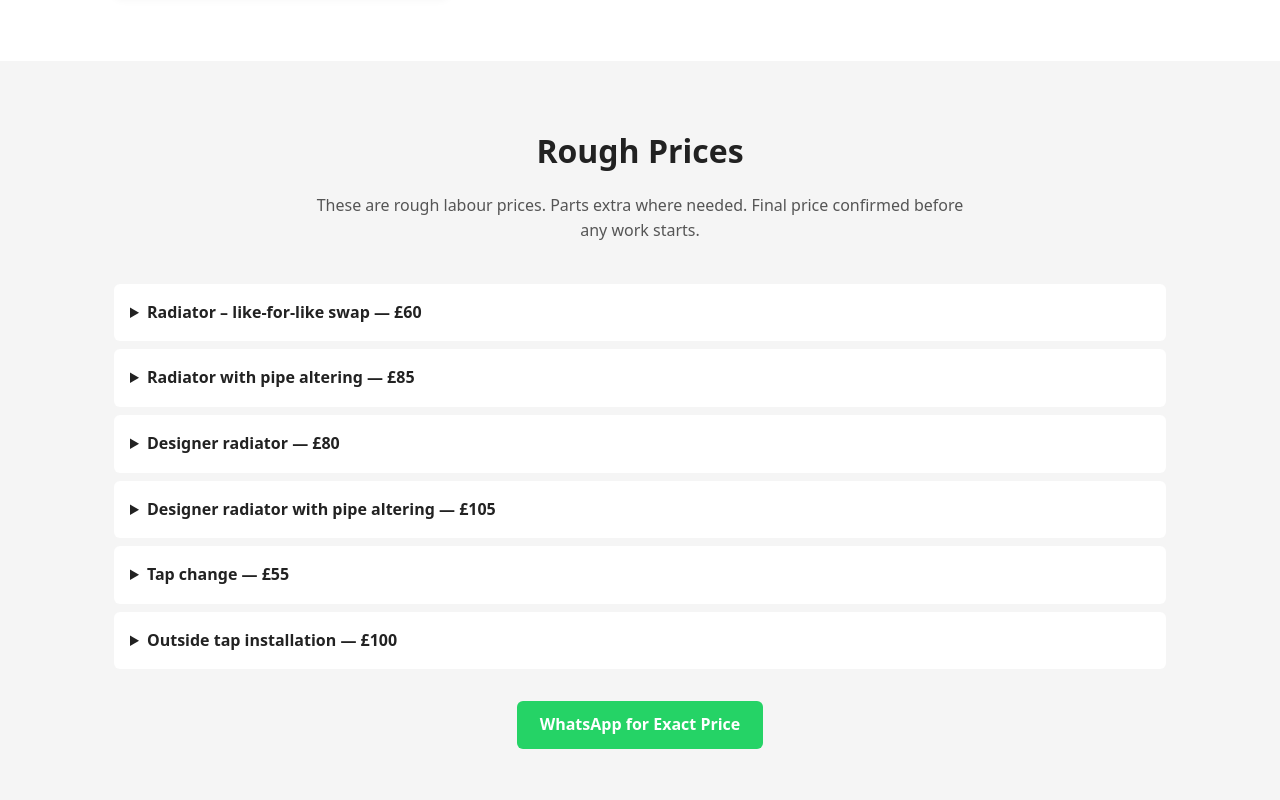
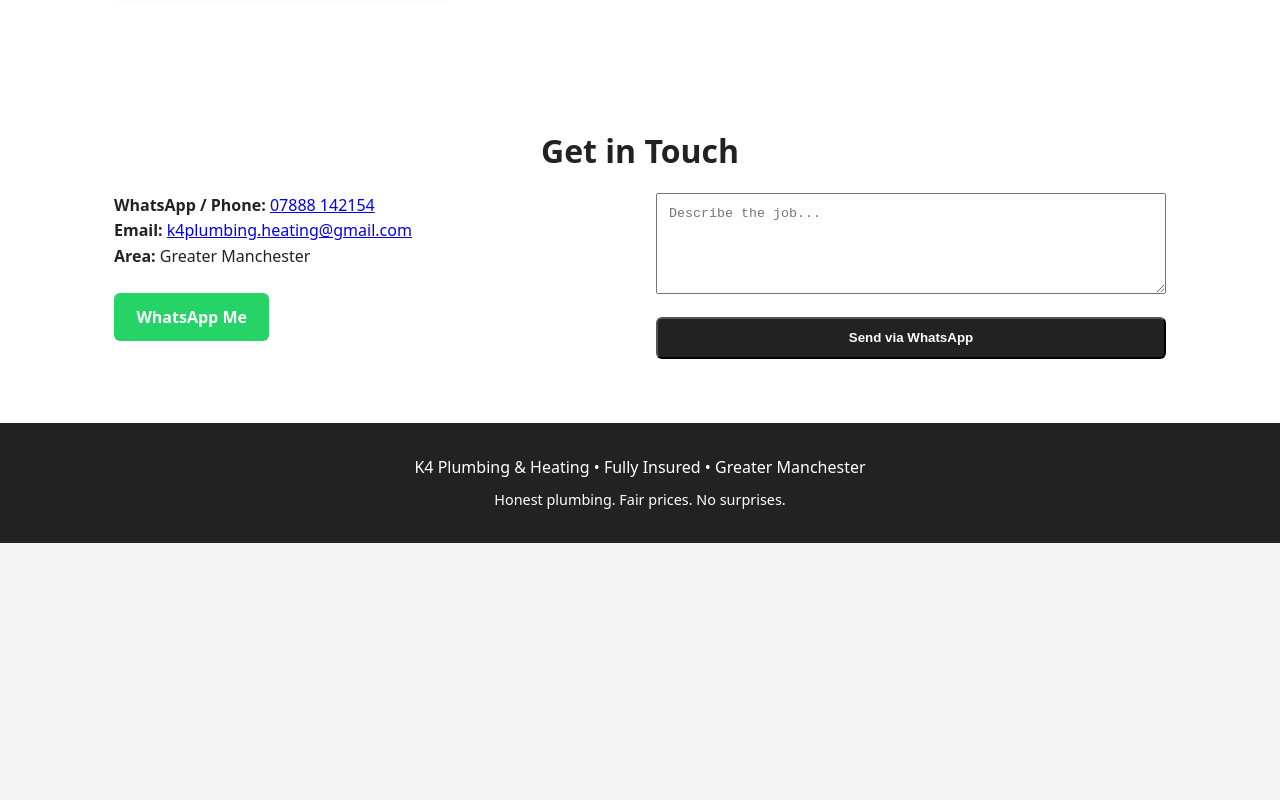
Before and after one commit to sz2fz66ygs-hue/k4-plumbing-heating, a plain HTML site: page index.html in a window 1280 px wide. Shown: the part 1300-2100 px from the top of the page. After the commit the page ends 1843 px from the top, so only its background shows below. Drawn offline with Linux system fonts and the light colour scheme.

Commit message:
Remove prices section

```diff
--- a/index.html
+++ b/index.html
@@ -30,8 +30,6 @@ section h2 { text-align: center; font-size: 2rem; margin-bottom: 1rem; }
 .subtitle { text-align: center; max-width: 650px; margin: 0 auto 2.5rem; color: #555; }
 .cards { display: grid; grid-template-columns: repeat(auto-fit, minmax(260px, 1fr)); gap: 1.5rem; }
 .card { background: white; padding: 1.5rem; border-radius: 8px; box-shadow: 0 2px 10px rgba(0,0,0,0.05); }
-.quote-list details { background: white; margin-bottom: 0.5rem; border-radius: 6px; }
-.quote-list summary { padding: 1rem; cursor: pointer; font-weight: 600; }
 .contact-grid { display: grid; grid-template-columns: 1fr 1fr; gap: 2rem; }
 .floating-wa {
   position: fixed; bottom: 20px; right: 20px; background: #25D366; color: white; width: 56px; height: 56px;
@@ -52,7 +50,6 @@ footer { background: #222; color: white; text-align: center; padding: 2rem; }
   <nav>
     <a href="#about">About</a>
     <a href="#services">Services</a>
-    <a href="#prices">Prices</a>
     <a href="#contact">Contact</a>
   </nav>
   <a href="https://wa.me/447888142154?text=Hi%20Kai,%20I%20need%20a%20plumbing%20quote" class="btn btn-whatsapp">WhatsApp</a>
@@ -89,22 +86,6 @@ footer { background: #222; color: white; text-align: center; padding: 2rem; }
   </div>
 </section>
 
-<section id="prices">
-  <div class="container">
-    <h2>Rough Prices</h2>
-    <p class="subtitle">These are rough labour prices. Parts extra where needed. Final price confirmed before any work starts.</p>
-    <div class="quote-list">
-      <details><summary>Radiator – like-for-like swap — £60</summary><p>Direct swap of the same style radiator.</p></details>
-      <details><summary>Radiator with pipe altering — £85</summary><p>Includes adjusting the pipework.</p></details>
-      <details><summary>Designer radiator — £80</summary><p>Standard designer style.</p></details>
-      <details><summary>Designer radiator with pipe altering — £105</summary><p>Designer radiator plus pipework changes.</p></details>
-      <details><summary>Tap change — £55</summary><p>Standard tap replacement.</p></details>
-      <details><summary>Outside tap installation — £100</summary><p>Back onto kitchen or existing water supply.</p></details>
-    </div>
-    <p style="text-align:center; margin-top:2rem;"><a href="https://wa.me/447888142154?text=Hi%20Kai,%20I'd%20like%20a%20quote" class="btn btn-whatsapp">WhatsApp for Exact Price</a></p>
-  </div>
-</section>
-
 <section id="contact" style="background:white;">
   <div class="container">
     <h2>Get in Touch</h2>
```
